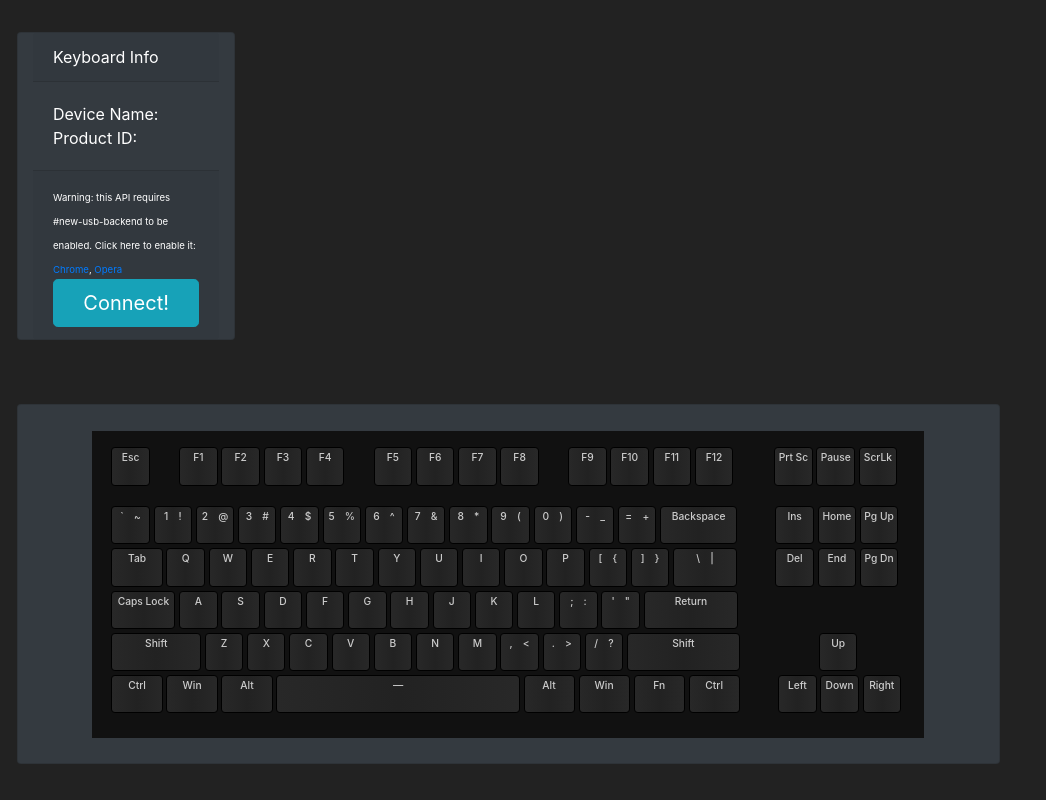
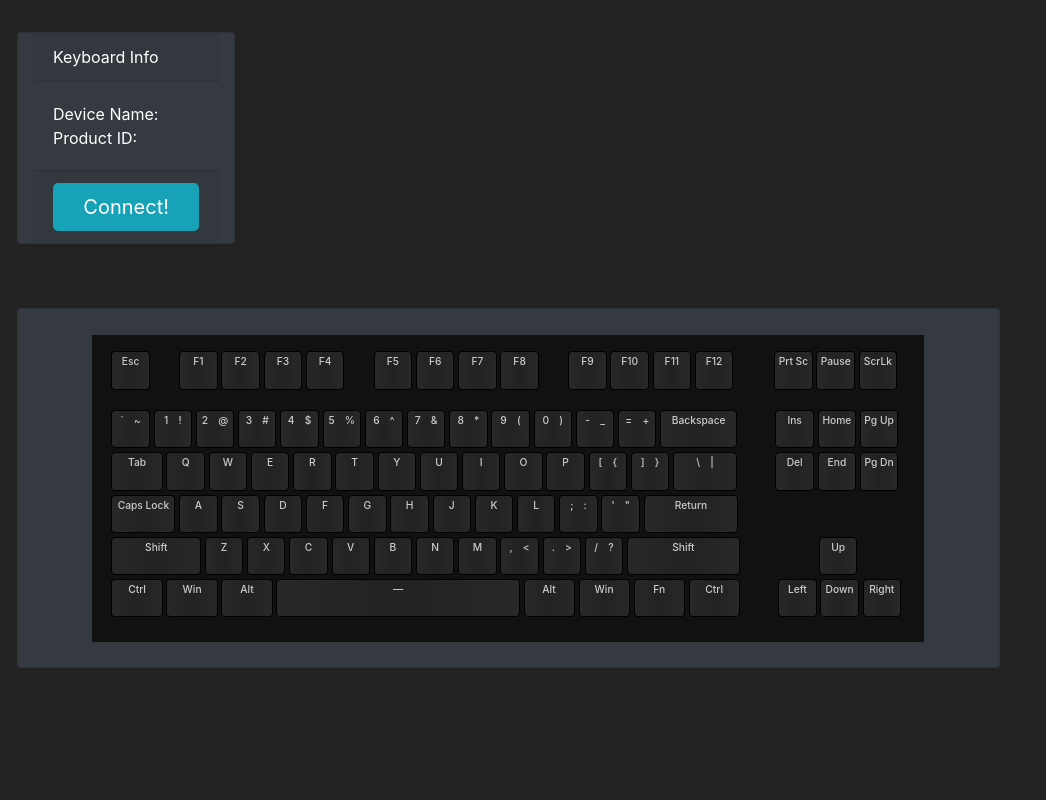
Before and after one commit to colecrouter/wooting-js, a website: page docs/index.html in a window 1280 px wide. Shown: the whole page, without its empty margins (0-1046 px from the left). Drawn offline with nearby package versions, Linux system fonts and the light colour scheme.

Commit message:
removed old message

```diff
--- a/docs/index.html
+++ b/docs/index.html
@@ -12,7 +12,7 @@
 					Device Name: <span id="deviceName"></span><br />
 					Product ID:  <span id="productId"></span><br />
 				</div>
-				<div class="card-footer"><span style="font-size: 0.6rem; line-height: 1px !important;">Warning: this API requires #new-usb-backend to be enabled. Click here to enable it: <a href="chrome://flags/#new-usb-backend">Chrome</a>, <a href="opera://flags/#new-usb-backend">Opera</a></span><button id="connect" class="btn btn-lg btn-block btn-info">Connect!</button></div>
+				<div class="card-footer"><button id="connect" class="btn btn-lg btn-block btn-info">Connect!</button></div>
 			</div>
 			<div class="card col-9 card text-white bg-dark">
 				<ul id="keyboard">
```
